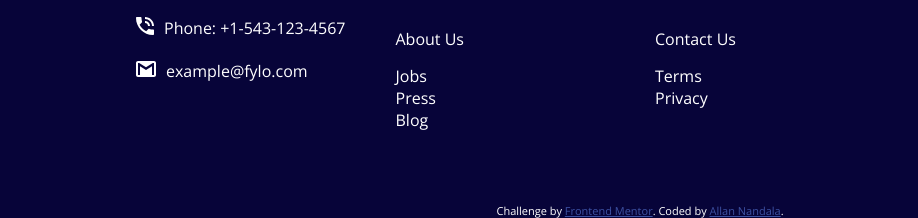
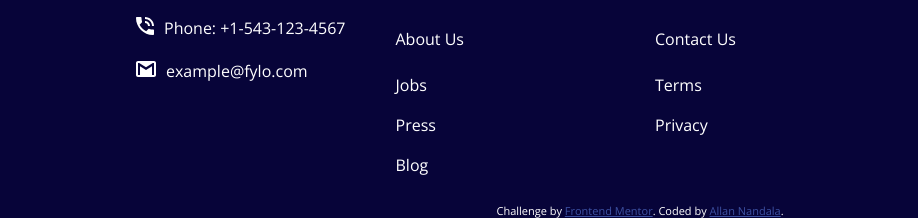
Before and after one commit to nandala-allan/fylo-landing-page-with-two-column-layout, a plain HTML site: page index.html in a window 1280 px wide. Shown: the part 2142-2360 px from the top of the page, 0-918 px from the left. Drawn offline with nearby package versions, Linux system fonts and the light colour scheme.

Commit message:
change list height

```diff
--- a/css/styles.css
+++ b/css/styles.css
@@ -338,8 +338,9 @@ svg {
   top: 80px;
 }
 
-.contact-details li {
+.contact-details ul {
   list-style: none;
+  line-height: 40px;
 }
 
 .contact-details li:hover {
```
